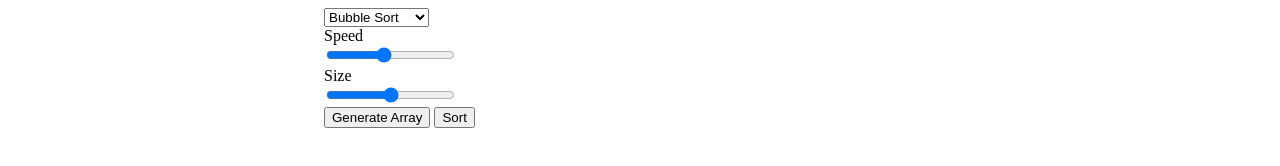
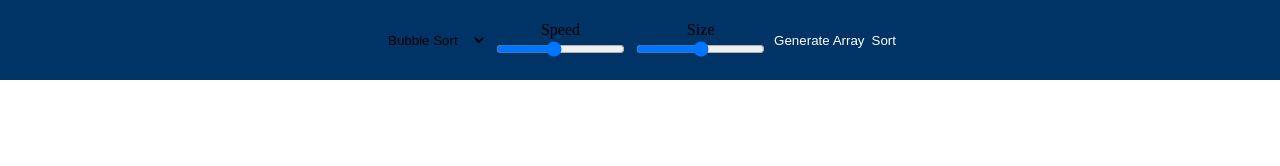
Before and after one commit to alexandrebatista/sorting-visualizer, a plain HTML site: page index.html in a window 1280 px wide. Drawn offline with Linux system fonts and the light colour scheme.

Commit message:
Updating layout

```diff
--- a/css/styles.css
+++ b/css/styles.css
@@ -1,13 +1,49 @@
+select {
+	padding: 0;
+	border: none;
+	background: none;
+	display: flex;
+}
+
+button {
+	padding: 0;
+	border: none;
+	background: none;
+	color: white;
+}
+
 /* ------ */
+.external_container {
+	margin: 0;
+}
 
 .content {
-	max-width: 50%;
-	margin-left: 25%;
-	margin-right: 25%;
+	text-align: center;
+}
+
+.menu_container {
+	height: 80px;
+	background-color: rgb(0, 51, 102);
+	display: flex;
+	justify-content: center;
 }
 
 .menu {
+	display: flex;
+	justify-content: space-between;
+	width: 40%;
 	flex-direction: row;
+}
+
+.slide_container {
+	display: flex;
+	align-items: center;
+}
+
+.slide {
+	display: flex;
+	flex-direction: column;
+	align-items: center;
 }
 
 .sort_status {
@@ -17,6 +53,7 @@
 .rectangles_container {
 	display: flex;
 	flex-direction: row;
+	text-align: center;
 }
 
 .rectangle {
--- a/index.html
+++ b/index.html
@@ -6,17 +6,19 @@
 		<link rel="stylesheet" href="css/styles.css" />
 		<script src="index.js"></script>
 	</head>
-	<body>
+	<body class="external_container">
 		<div class="content">
+			<div class="menu_container">
 				<div class="menu">
 					<select id="algorithm">
 						<option value="Bubble">Bubble Sort</option>
 						<option value="Merge">Merge Sort</option>
 						<option value="Selection">Selection Sort</option>
 					</select>
-				<div>
+					<div class="slide_container">
+						<div class="slide">
 							Speed
-					<div class="slidecontainer">
+
 							<input
 								type="range"
 								min="100"
@@ -27,9 +29,9 @@
 							/>
 						</div>
 					</div>
-				<div>
+					<div class="slide_container">
+						<div class="slide">
 							Size
-					<div class="slidecontainer">
 							<input
 								type="range"
 								min="10"
@@ -53,8 +55,11 @@
 						onclick="algorithmSelection()"
 					>
 						Sort
-					<div class="sort_status" id="sort_status">not_sorted</div>
+						<div class="sort_status" id="sort_status">
+							not_sorted
+						</div>
 					</button>
+				</div>
 			</div>
 
 			<div class="rectangles_container" id="rectangles_container"></div>
```
Lines whose indentation alone changed are shown as unchanged.
